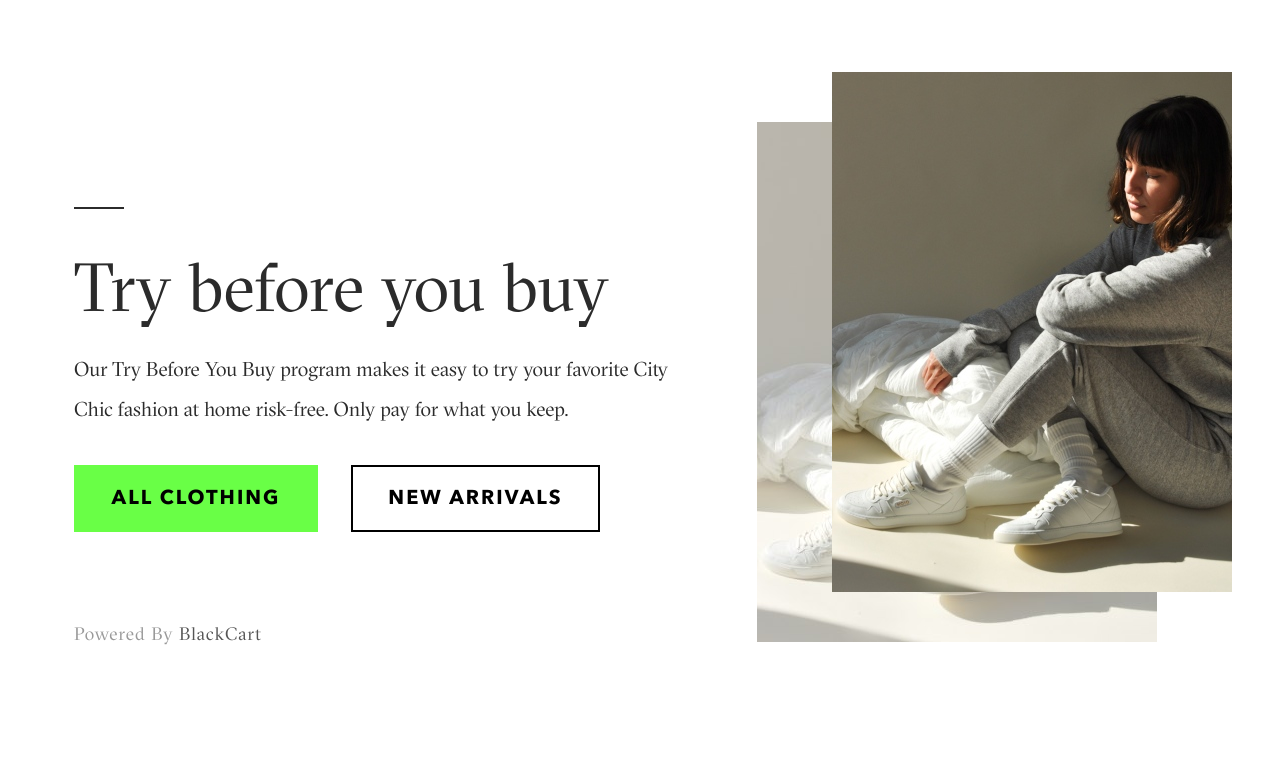
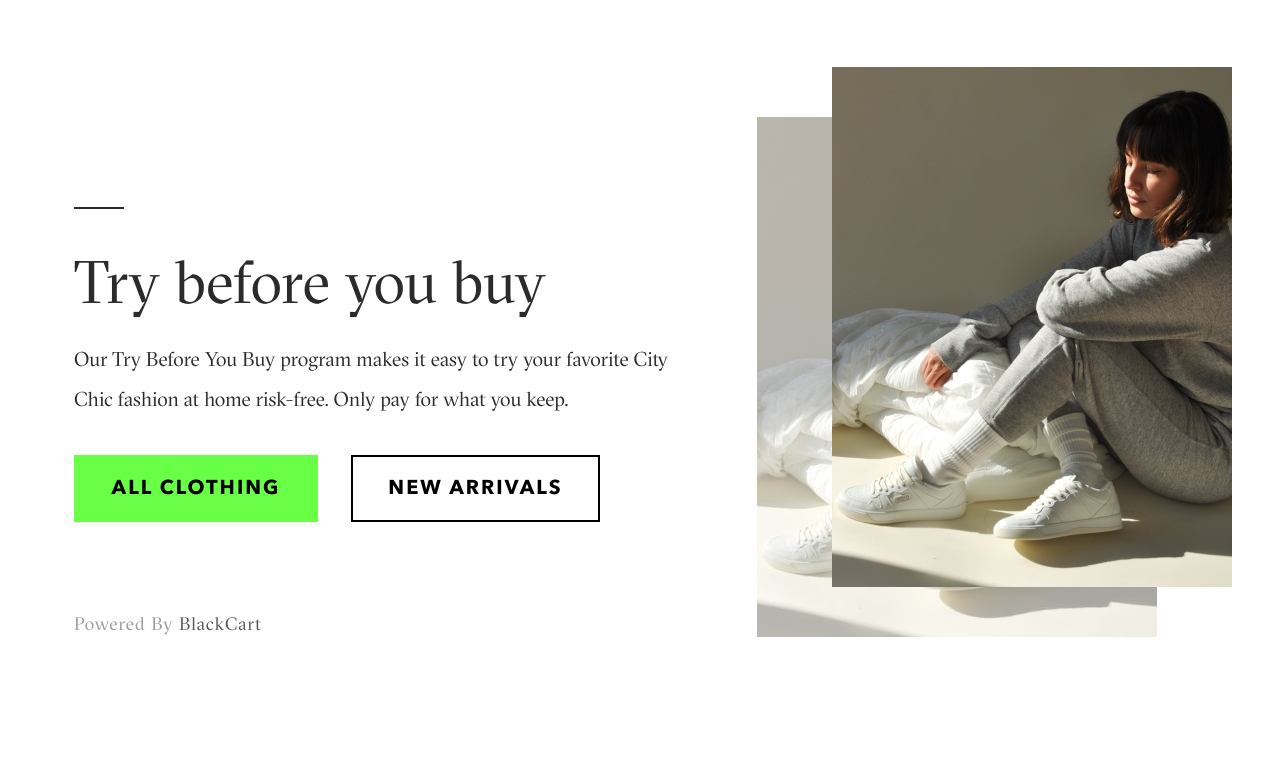
Before and after one commit to Julie-Shevchenko/landing-demo, a plain HTML site: page index.html in a window 1280 px wide. Shown: the top 769 px of the page. Drawn offline with nearby package versions, Linux system fonts and the light colour scheme.

Commit message:
fix banner haeder

```diff
--- a/style.css
+++ b/style.css
@@ -103,7 +103,7 @@ body {
     background: #2B2B2B;
 }
 .bc_page h2.bc_title {
-    font-size: 68px;
+    font-size: 60px;
     font-family: 'GT Sectra', 'Times New Roman', serif;
     font-weight: 400;
     padding: 35px 0 0 0;
```
